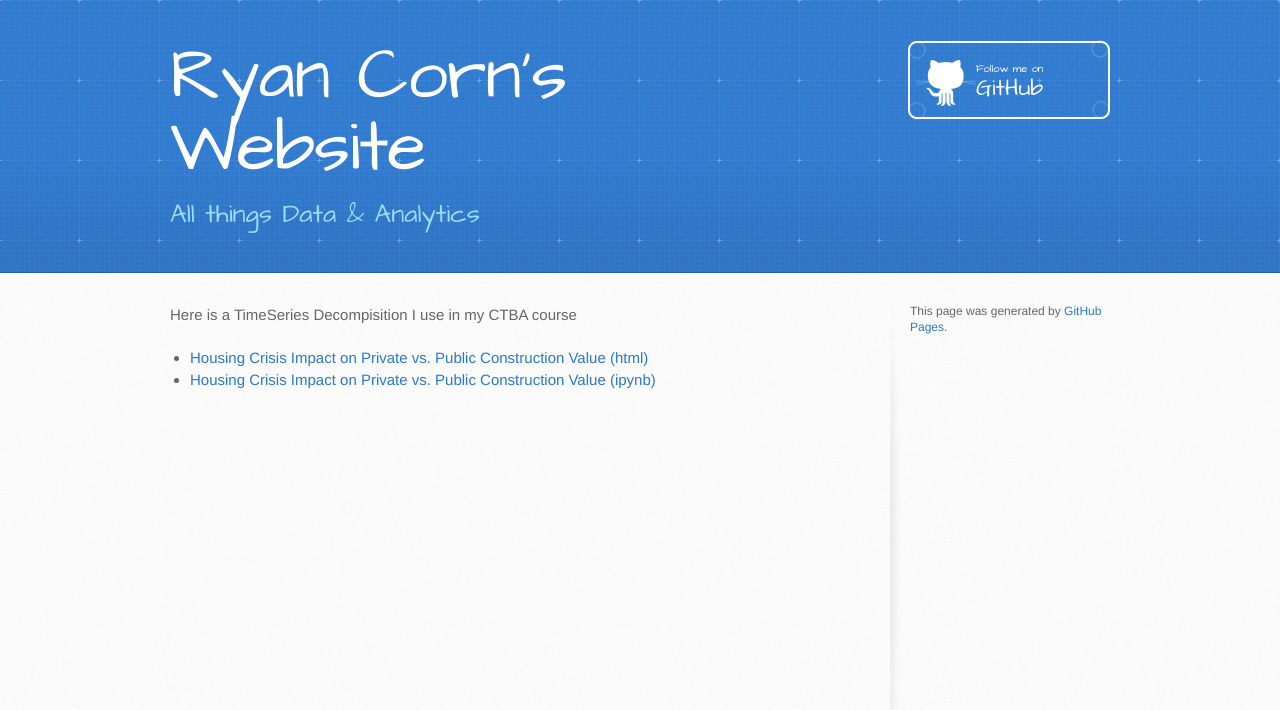
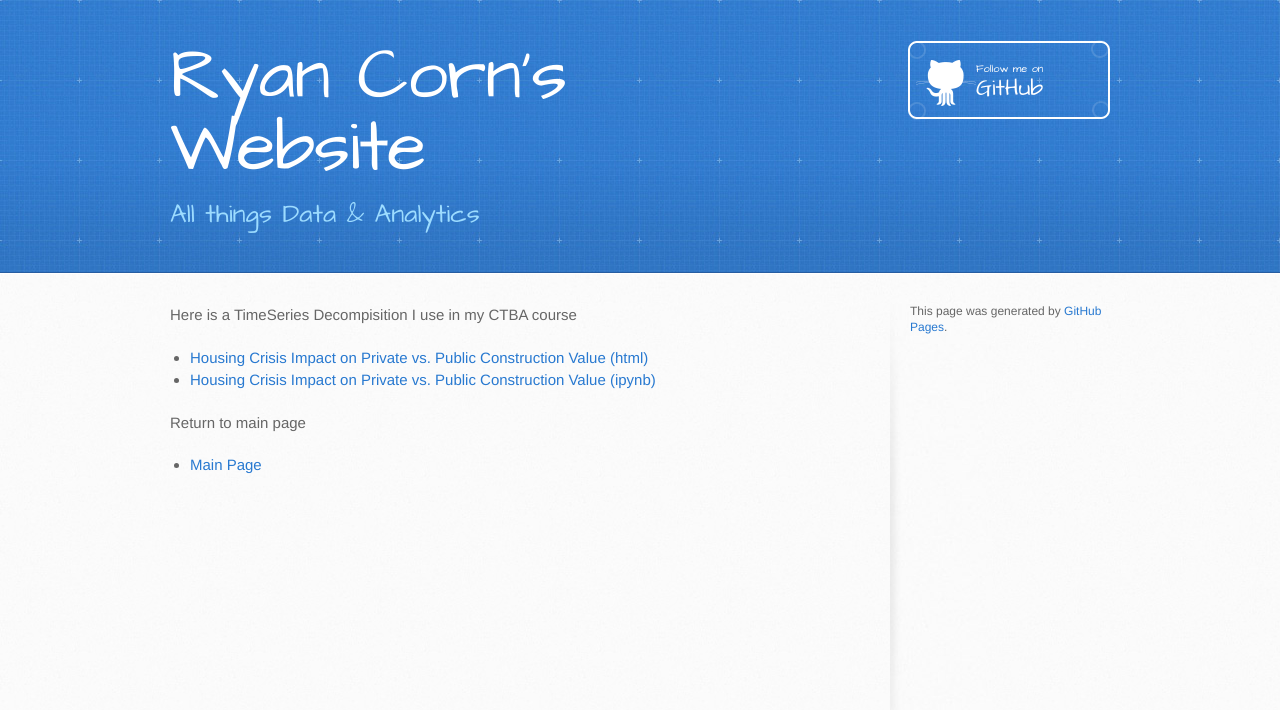
Before and after one commit to rcorn97/rcorn97.github.io, a Jekyll site: the page built from Timeseries/index.md, in a window 1280 px wide. Shown: the top 710 px of the page. Built offline with Jekyll 4.4.1, drawn with Linux system fonts in a browser that asks for light colours; our own code applies the rules of GitHub Pages for plain Markdown files.

Commit message:
Update index.md

```diff
--- a/Timeseries/index.md
+++ b/Timeseries/index.md
@@ -6,3 +6,7 @@ description: Course Content
 Here is a TimeSeries Decompisition I use in my CTBA course
 - [Housing Crisis Impact on Private vs. Public Construction Value (html)](M3Graphing.html)
 - [Housing Crisis Impact on Private vs. Public Construction Value (ipynb)](M3Graphing.ipynb)
+
+
+Return to main page
+- [Main Page](https://rcorn97.github.io/)
```
